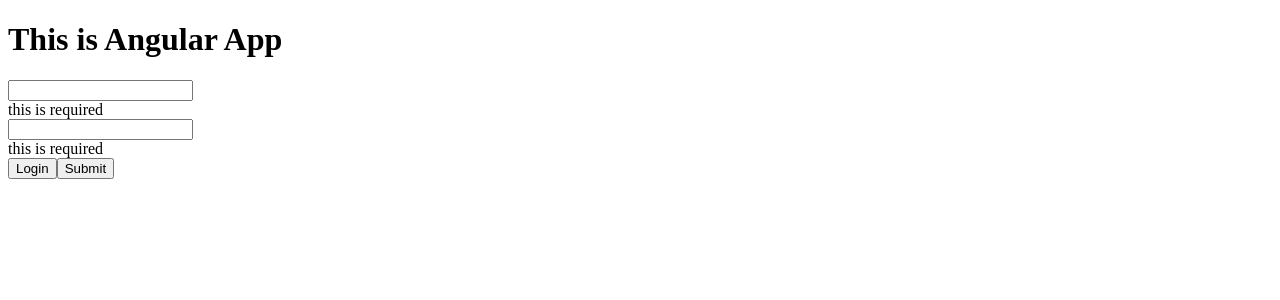
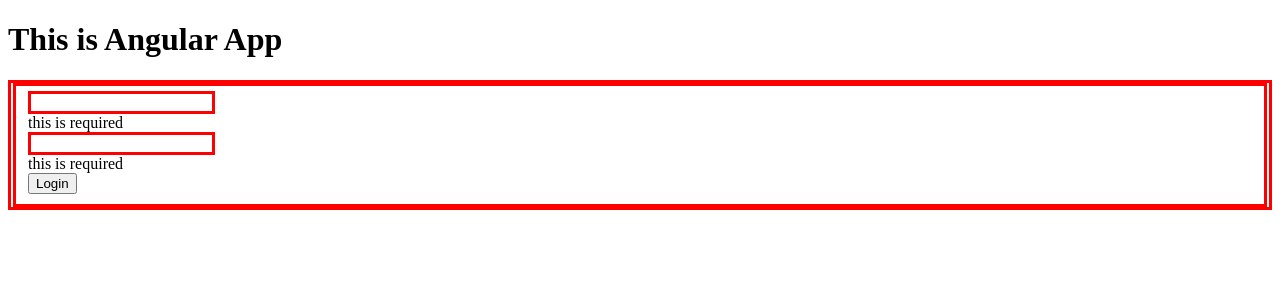
Before and after one commit to TooBag/FIRST-Angular-App, an Angular app in the folder AnguarApp/: page / in a window 1280 px wide. Shown: the top 300 px of the page. Built offline with nearby package versions, Linux system fonts and the light colour scheme.

Commit message:
ui
change colour by input field is vaild

```diff
--- a/AnguarApp/src/app/form/login/login.component.css
+++ b/AnguarApp/src/app/form/login/login.component.css
@@ -0,0 +1,7 @@
+.ng-invalid {
+    border: 3px solid red;
+}
+
+.ng-valid {
+    border: 3px solid green;
+}
--- a/AnguarApp/src/app/form/login/login.component.html
+++ b/AnguarApp/src/app/form/login/login.component.html
@@ -1,5 +1,6 @@
  <div>
   <form #formRef="ngForm" (ngSubmit)="onSubmit(formRef.value)">
+    <fieldset ngModelGroup="login">
       <input type="text"
         name="username"
         [(ngModel)]="username"
@@ -16,7 +17,7 @@
         required
         />
         <div *ngIf="passwordRef.errors?.required">this is required</div>
-    <button (click)="onClick()">Login</button>
-    <button type="submit">Submit</button>
+      <button type="submit">Login</button>
+    </fieldset>
   </form>
 </div>
--- a/AnguarApp/src/app/form/login/login.component.ts
+++ b/AnguarApp/src/app/form/login/login.component.ts
@@ -9,20 +9,14 @@
 })
 
 export class LoginComponent implements OnInit {
-  username = "";
-  password = "";
 
   constructor(@Inject('auth') private service) { }
 
   ngOnInit() { }
 
-  onClick() {
-    console.log('username:' + this.username + "\n\r" + "password:" + this.password);
-    console.log('auth result is: ' +
-    this.service.loginWithCredentials(this.username, this.password));
-  }
-
   onSubmit(formValue) {
-    console.log(formValue);
+    console.log('username:' + formValue.login.username + "\n\r" + "password:" + formValue.login.password);
+    console.log('auth result is: '
+      + this.service.loginWithCredentials(formValue.login.username, formValue.login.password));
   }
 }
```
Lines whose indentation alone changed are shown as unchanged.
